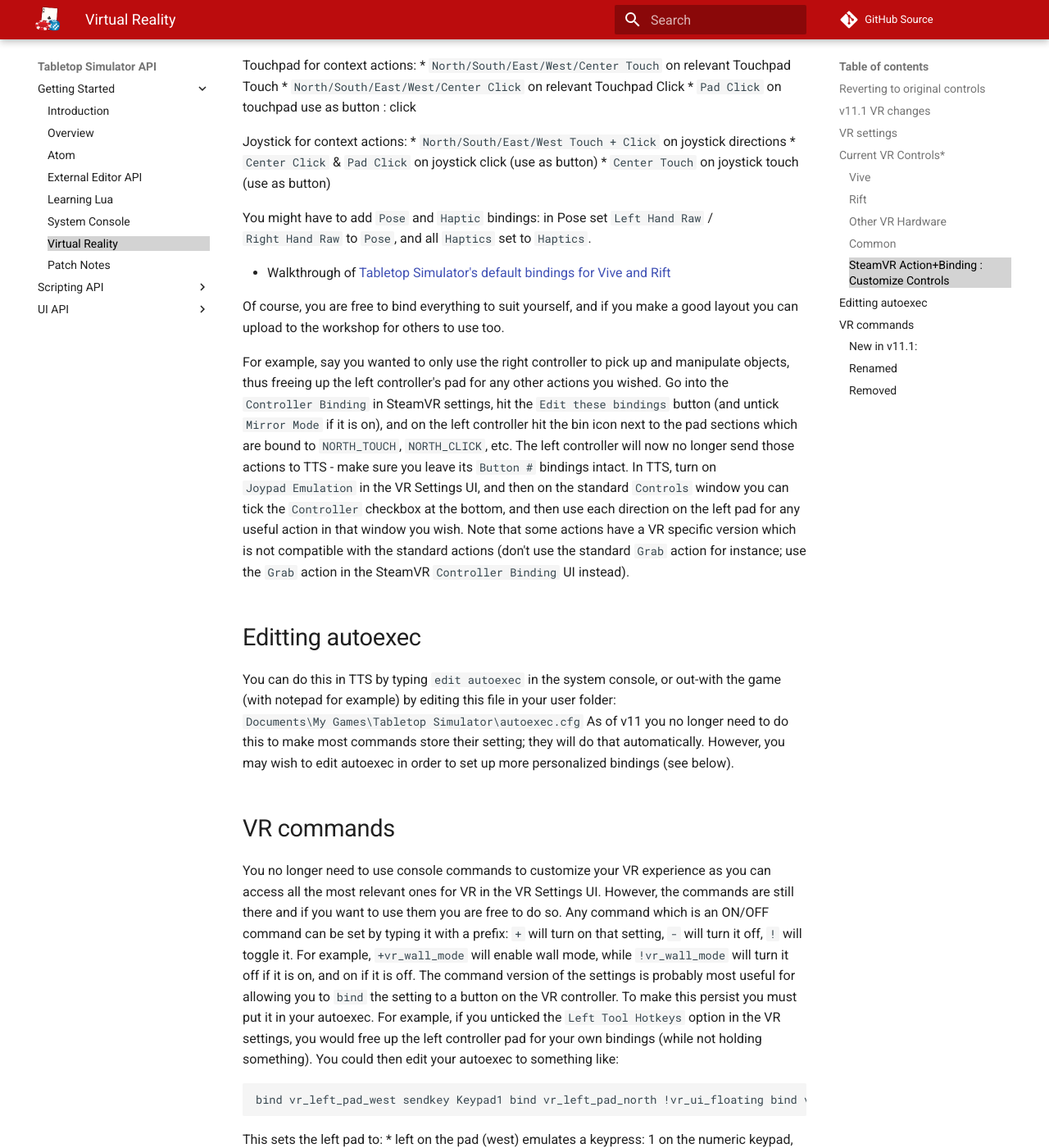
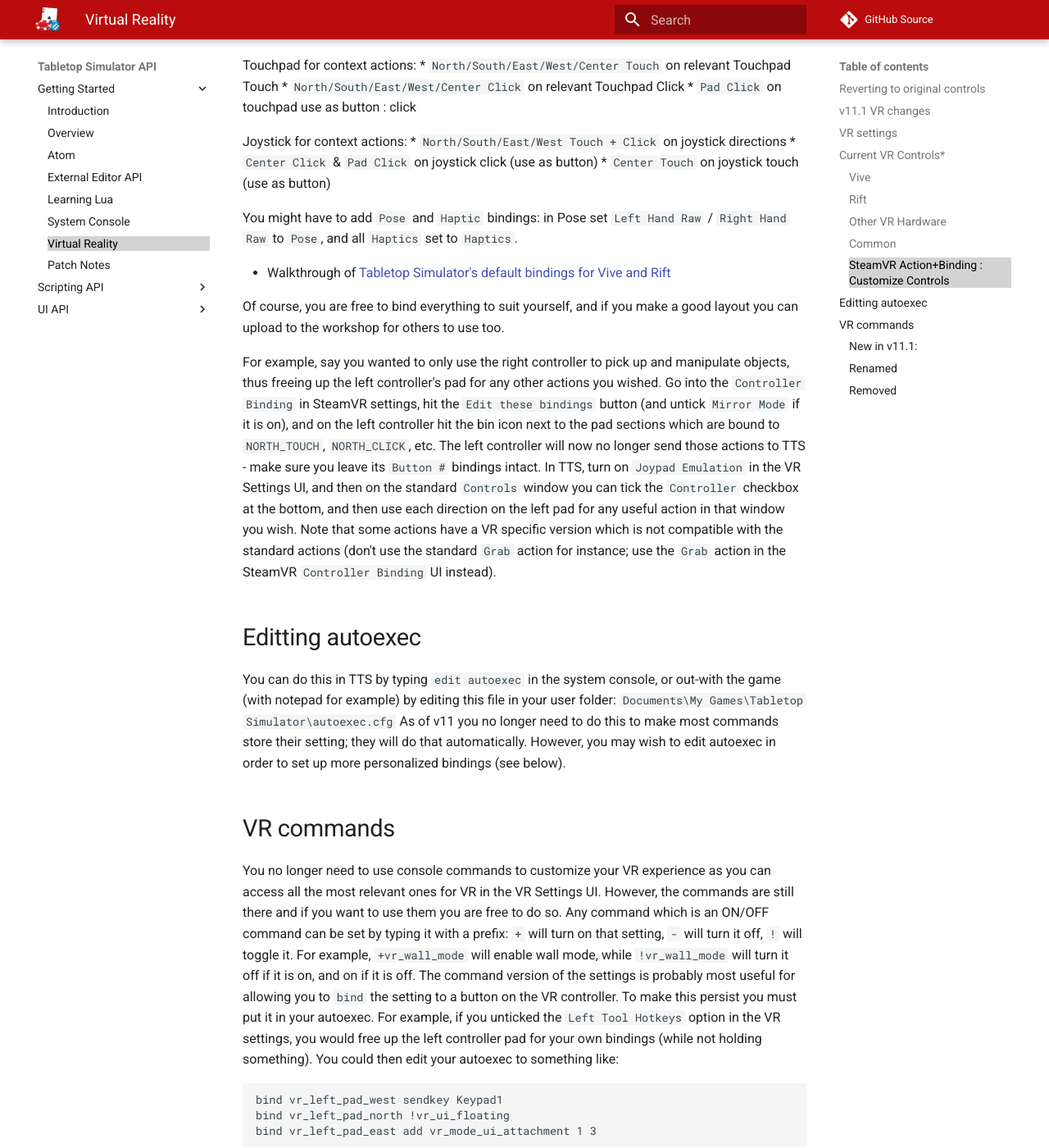
Before and after one commit to Berserk-Games/Tabletop-Simulator-API, an MkDocs documentation site: the page built from docs/vr.md, in a window 1280 px wide and 1400 px high, scrolled down 4129 px. Shown: the whole window at 82% size. Built offline with MkDocs 1.6.1 and Material for MkDocs 9.7.7, drawn with Linux system fonts in a browser that asks for light colours; comment, search, counter and statistics services are not loaded.

Commit message:
Fixed code blocks

```diff
--- a/docs/css/theme.css
+++ b/docs/css/theme.css
@@ -111,7 +111,3 @@
     left:0.625rem;
     top:-0.25rem;
 }
-
-code {
-    white-space: nowrap;
-}
--- a/mkdocs.yml
+++ b/mkdocs.yml
@@ -32,6 +32,7 @@
       options:
         custom_icons:
           - theme/icons
+  - pymdownx.highlight
   - pymdownx.inlinehilite
   - pymdownx.magiclink
   - pymdownx.mark
```
